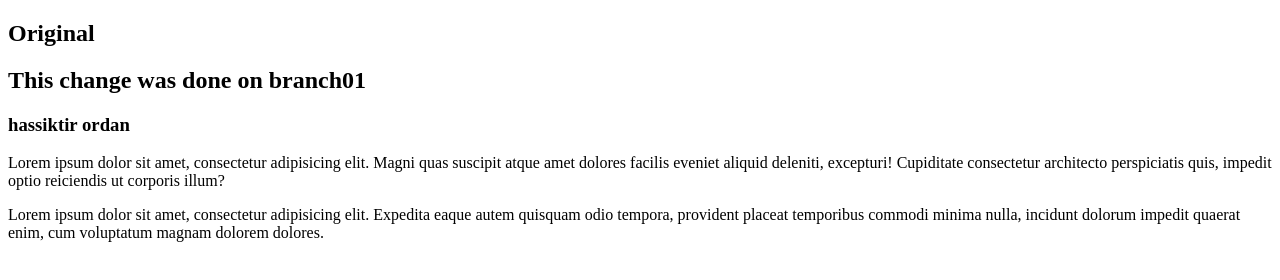
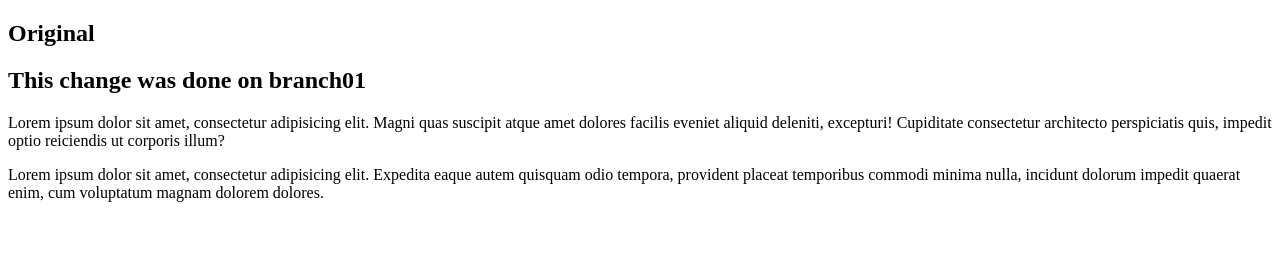
Before and after one commit to tamerhalim/git-essentials, a plain HTML site: page index.html in a window 1280 px wide. Drawn offline with Linux system fonts and the light colour scheme.

Commit message:
kufur silindi

```diff
--- a/index.html
+++ b/index.html
@@ -7,7 +7,7 @@
 <body>
 	<h2>Original</h2>
 	<h2>This change was done on branch01</h2>
-	<h3>hassiktir ordan</h3>
+
 
 
 	<p>Lorem ipsum dolor sit amet, consectetur adipisicing elit. Magni quas suscipit atque amet dolores facilis eveniet aliquid deleniti, excepturi! Cupiditate consectetur architecto perspiciatis quis, impedit optio reiciendis ut corporis illum?</p>
```
